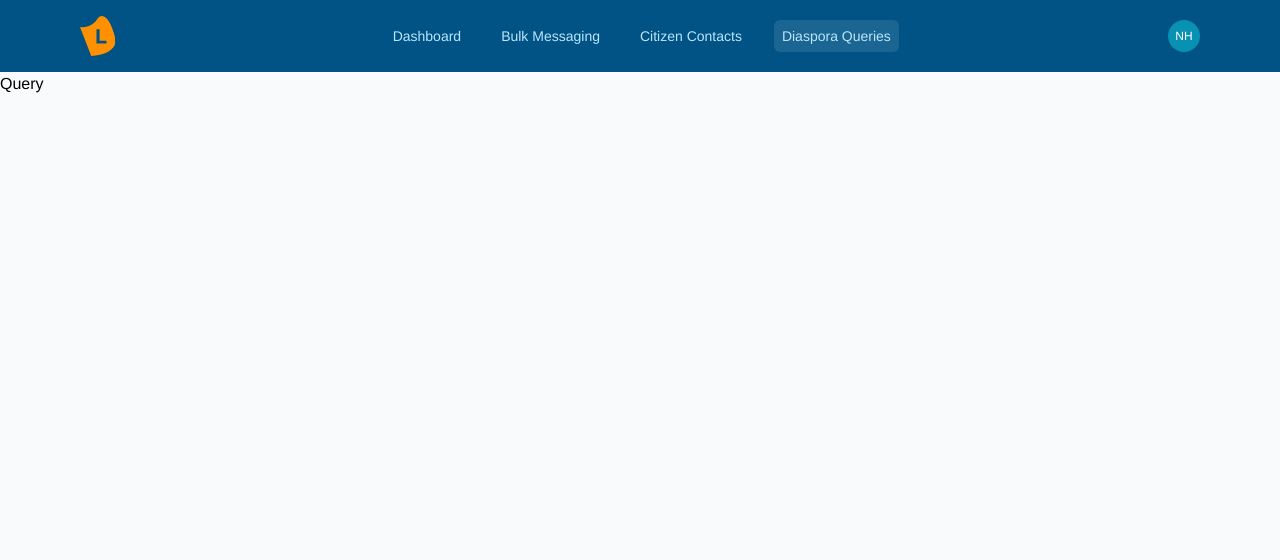
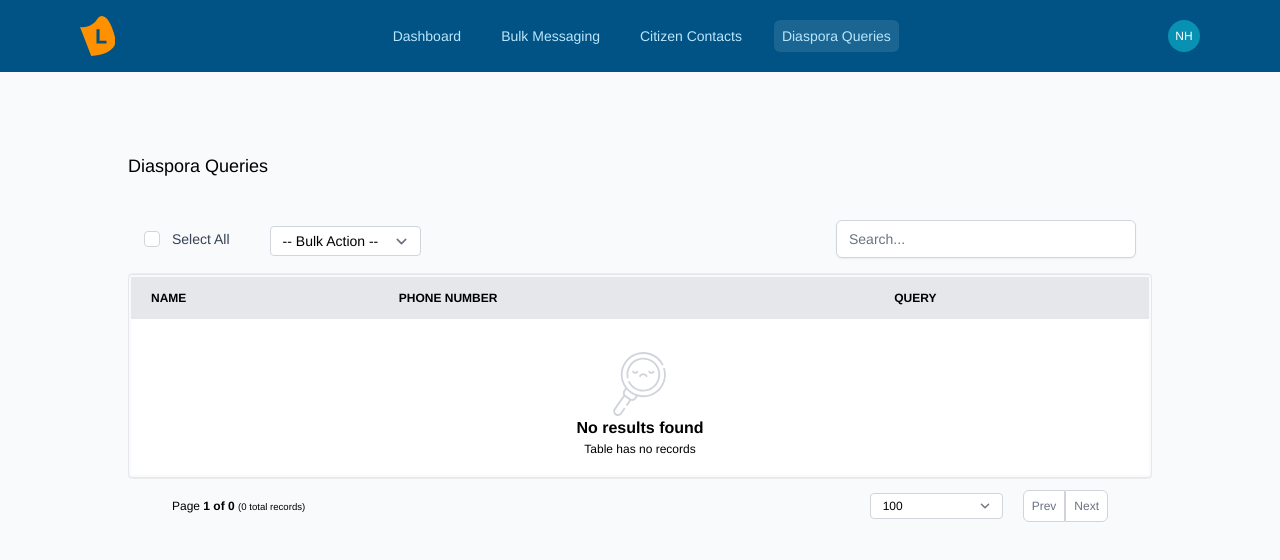
Before and after one commit to moseskamau338/dias-ui, a Vue app: page /queries in a window 1280 px wide. Shown: the top 560 px of the page. Built offline with nearby package versions, Linux system fonts and the light colour scheme.

Commit message:
feat: Query page design complete

```diff
--- a/src/pages/Query.vue
+++ b/src/pages/Query.vue
@@ -1,11 +1,50 @@
 <template>
-<div>Query</div>
+    <div class="mx-[10%] mt-20">
+        <div class="flex justify-between items-center w-full">
+            <h2 class="text-lg font-medium">Diaspora Queries</h2>
+            <!--<CButton variant="primary">+ New Contact</CButton>-->
+        </div>
+      <TableLite :headers="contact_headers" :records="[]" class="mt-10">
+          <template #header>
+              <div class="flex items-center space-x-10">
+                  <div class="relative flex items-start">
+                    <div class="flex items-center h-5">
+                      <input id="selection" aria-describedby="selection-description" name="selection" type="checkbox" class="focus:ring-sky-500 h-4 w-4 text-sky-600 border-gray-300 rounded">
+                    </div>
+                    <div class="ml-3 text-sm">
+                      <label for="selection" class="font-medium text-gray-700">Select All</label>
+                    </div>
+                  </div>
+                  <select id="location" name="location" class="mt-1 block pl-3 pr-10 py-1 leading-none text-base border-gray-300 focus:outline-none focus:ring-sky-500 focus:border-sky-500 sm:text-sm rounded w-fit">
+                    <option>-- Bulk Action --</option>
+                    <option>Action 1</option>
+                    <option>Action 2</option>
+                    <option>Action 3</option>
+                  </select>
+              </div>
+          </template>
+          <template #actions>
+              <div class="flex items-center space-x-4">
+                    <div>
+                      <input type="text" name="search" id="search" class="shadow-sm focus:ring-indigo-500 focus:border-sky-500 block w-[300px] sm:text-sm border-gray-300 rounded-md" placeholder="Search...">
+                    </div>
+              </div>
+          </template>
+      </TableLite>
+    </div>
 </template>
 
-<script>
-export default {
-    name: "Query"
-}
+<script setup>
+import TableLite from "@/components/Tables/TableLite.vue";
+import CButton from "@/components/elements/CButton.vue";
+import {ref} from "vue";
+
+const contact_headers = ref([
+    {key:'name'},
+    {key:'phone_number'},
+    {key:'query'},
+])
+
 </script>
 
 <style scoped>
```
